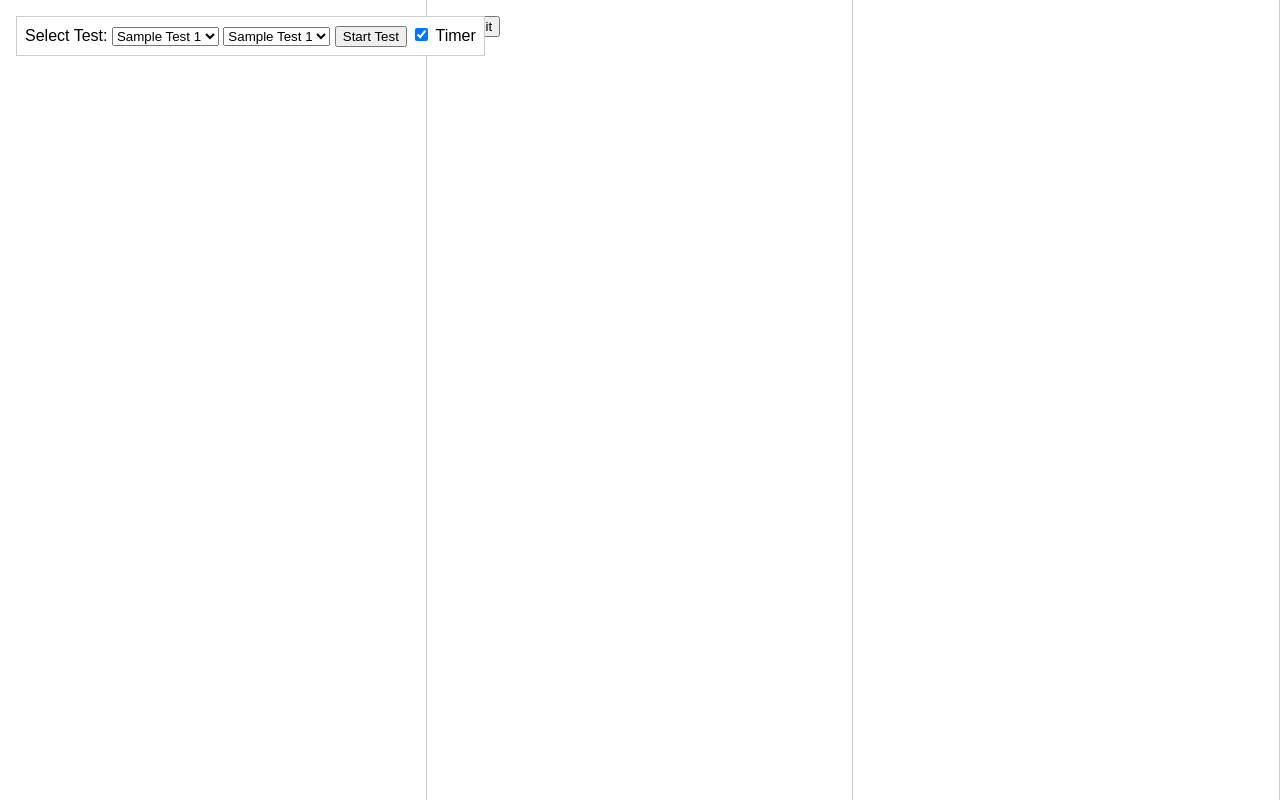
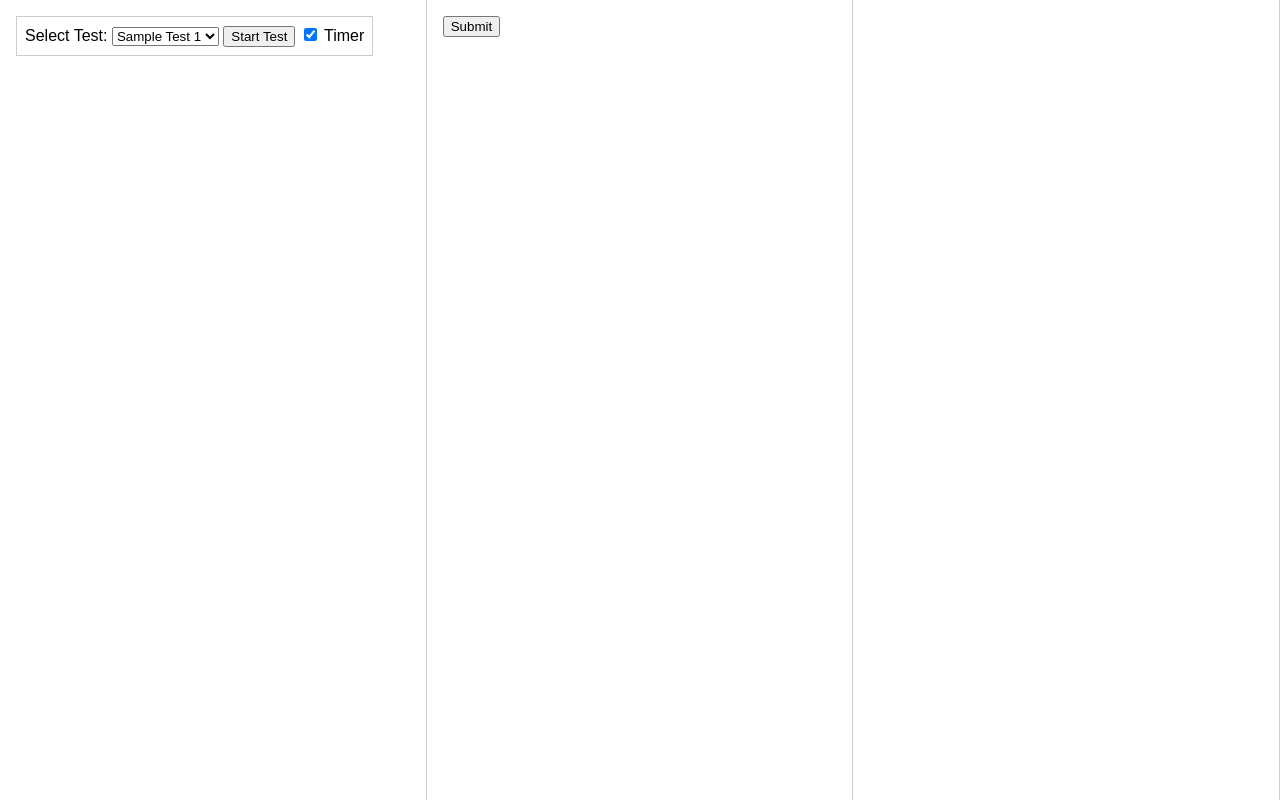
Before and after one commit to ntminhchau/ielts-reader, a plain HTML site: page index.html in a window 1280 px wide. Drawn offline with Linux system fonts and the light colour scheme.

Commit message:
Update index.html

```diff
--- a/index.html
+++ b/index.html
@@ -18,19 +18,14 @@
   <div style="position: fixed; top: 1rem; left: 1rem; z-index: 10; background: white; padding: 0.5rem; border: 1px solid #ccc;">
     <label for="testSelect">Select Test:</label>
     <select id="testSelect">
-      <option value="test1.json">Sample Test 1</option>
-      <option value="test2.json">Sample Test 2</option>
+      <option value="tests/test1.json">Sample Test 1</option>
+      <option value="tests/test2.json">Sample Test 2</option>
     </select>
-<select id="testSelector">
-  <option value="tests/test1.json">Sample Test 1</option>
-  <option value="tests/test2.json">Sample Test 2</option>
-</select>
-<button onclick="startTest()">Start Test</button>
+    <button onclick="startTest()">Start Test</button>
     <label>
       <input type="checkbox" id="enableTimer" checked />
       Timer
     </label>
-
   </div>
 
   <div class="column" id="passage"></div>
```
